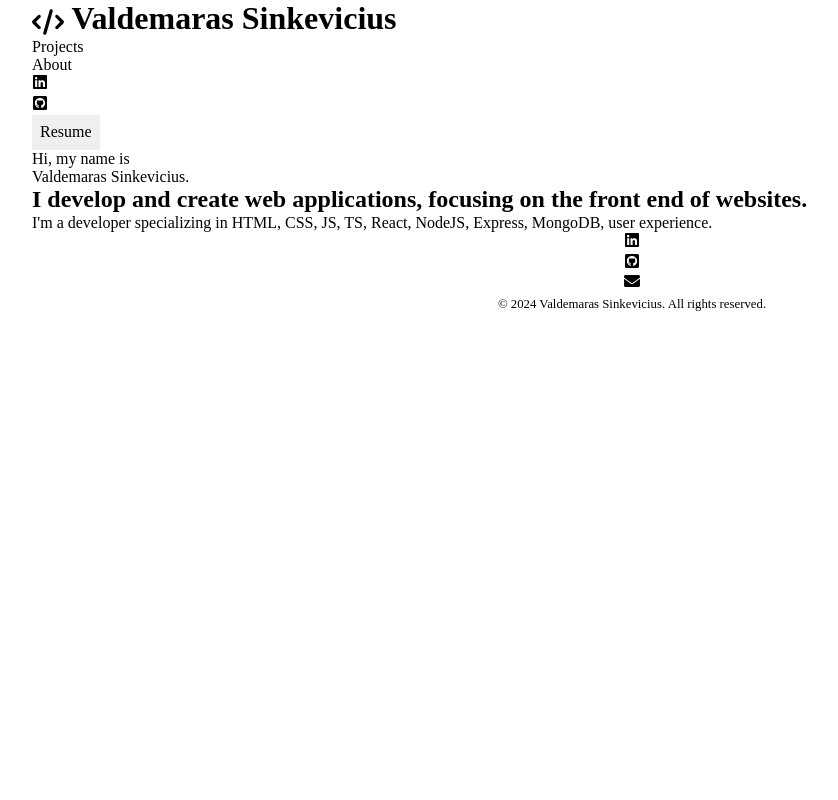
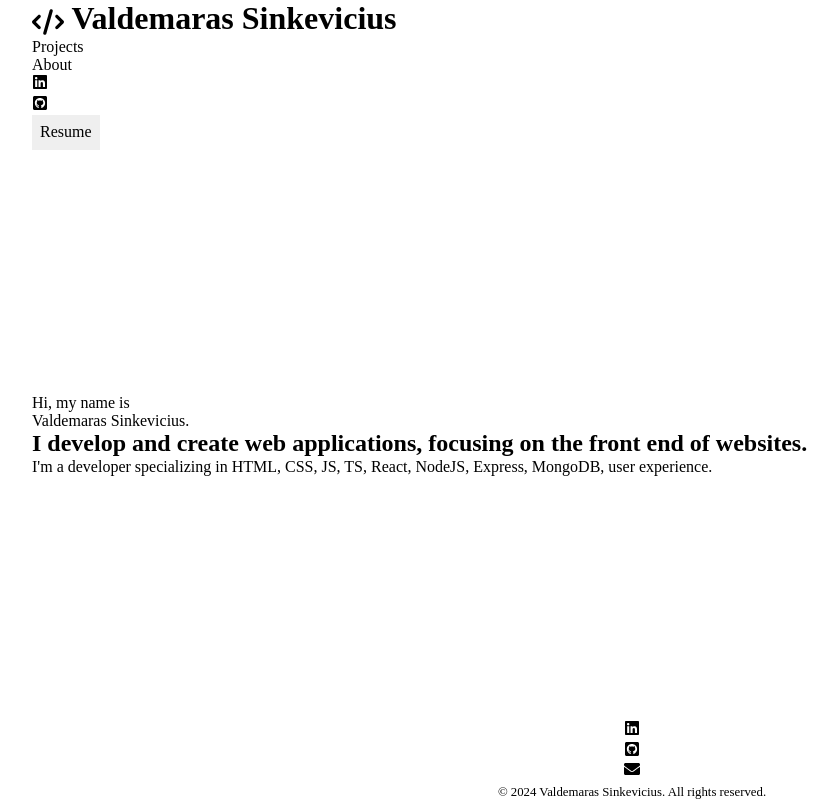
Before and after one commit to valsin132/portfolio, a React (Vite) app: page / in a window 1280 px wide. Shown: the whole page, without its empty margins (8-846 px from the left). Built offline with nearby package versions, Linux system fonts and the light colour scheme; no server answers; a web font is replaced by a local one.

Commit message:
added flex to root

```diff
--- a/src/styles/global.css
+++ b/src/styles/global.css
@@ -17,6 +17,13 @@ body {
   padding: 0;
 }
 
+#root {
+  display: flex;
+  flex-direction: column;
+  height: 100vh;
+  justify-content: space-between;
+}
+
 img {
   width: 100%;
 }
@@ -27,7 +34,8 @@ a {
   text-decoration: none;
 }
 
-a:hover, a.active {
+a:hover,
+a.active {
   color: $color-orange;
 }
 
```
